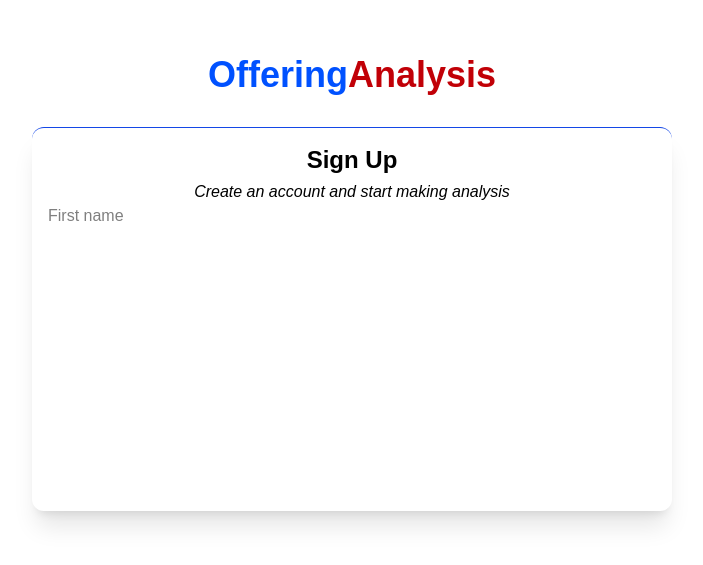
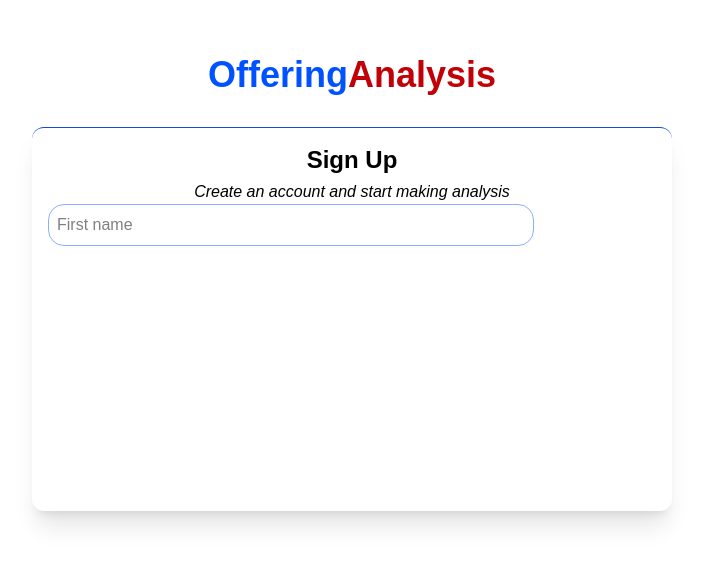
Before and after one commit to SamGombs20/OfferingAnalysisWeb, a Next.js app: page /auth in a window 1280 px wide. Shown: the part 117-682 px from the top of the page, without its empty margins (288-991 px from the left). Built offline with nearby package versions, Linux system fonts and the light colour scheme.

Commit message:
Update:Registration form UI dev

```diff
--- a/app/components/registration_form.tsx
+++ b/app/components/registration_form.tsx
@@ -8,7 +8,7 @@ export const RegistrationForm =()=>{
             </div>
             <form>
                 <div className="flex flex-col">
-                    <input type="text" placeholder="First name" />
+                    <input type="text" placeholder="First name" className="user-input"/>
                 </div>
             </form>
         </div>
--- a/app/globals.css
+++ b/app/globals.css
@@ -3,7 +3,7 @@
 :root{
   --primary-bl:#0051ff;
   --primary-red:#c10007;
-
+  --light-bl:#0051ff75;
 }
 
 body {
@@ -22,3 +22,14 @@ body {
 .red-txt{
   color:var(--primary-red)
 }
+.user-input{
+  padding: 0.5rem;
+  border-radius: 1rem;
+  border: 1px solid var(--light-bl);
+  width:80%;
+  transition: all 0.3s ease-in-out;
+}
+.user-input:focus{
+  outline:none;
+  border: 1px solid var(--primary-bl);
+}
```
Also changed, not shown: app/components/ui/input.tsx (added).
